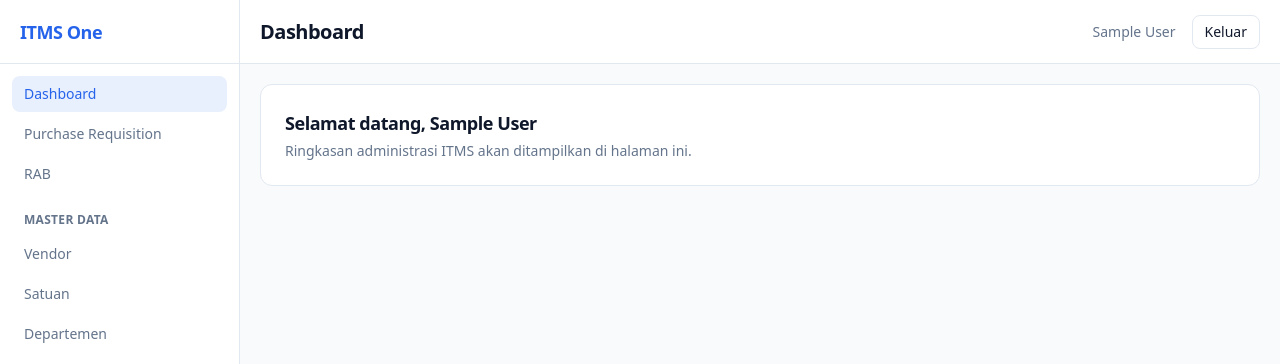
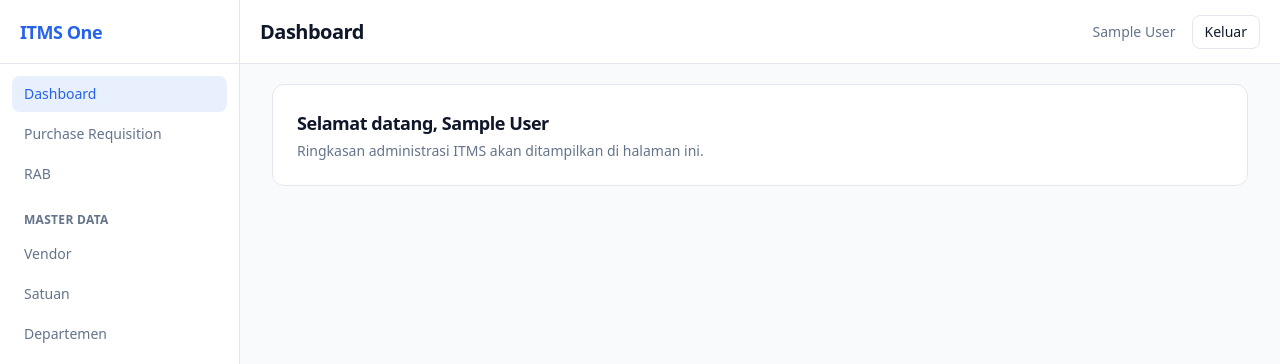
Before and after one commit to biankazahirra/itms-one, a Laravel app: page / in a window 1280 px wide. Shown: the top 364 px of the page. Run offline with Laravel 12, Linux system fonts and the light colour scheme; the visitor is signed in with stand-in values (Sample User, id 1); style sheets or scripts are compiled from the project's sources; parts of the project's set-up code (start-up, migrations or seed data) failed here and were passed over.

Commit message:
fix: increase main content padding for breathing room

```diff
--- a/resources/views/layouts/app.blade.php
+++ b/resources/views/layouts/app.blade.php
@@ -75,7 +75,7 @@
                 </div>
             </header>
 
-            <main id="main" class="mx-auto max-w-6xl p-5">
+            <main id="main" class="mx-auto max-w-6xl px-8 py-5">
                 @yield('content')
             </main>
         </div>
```
